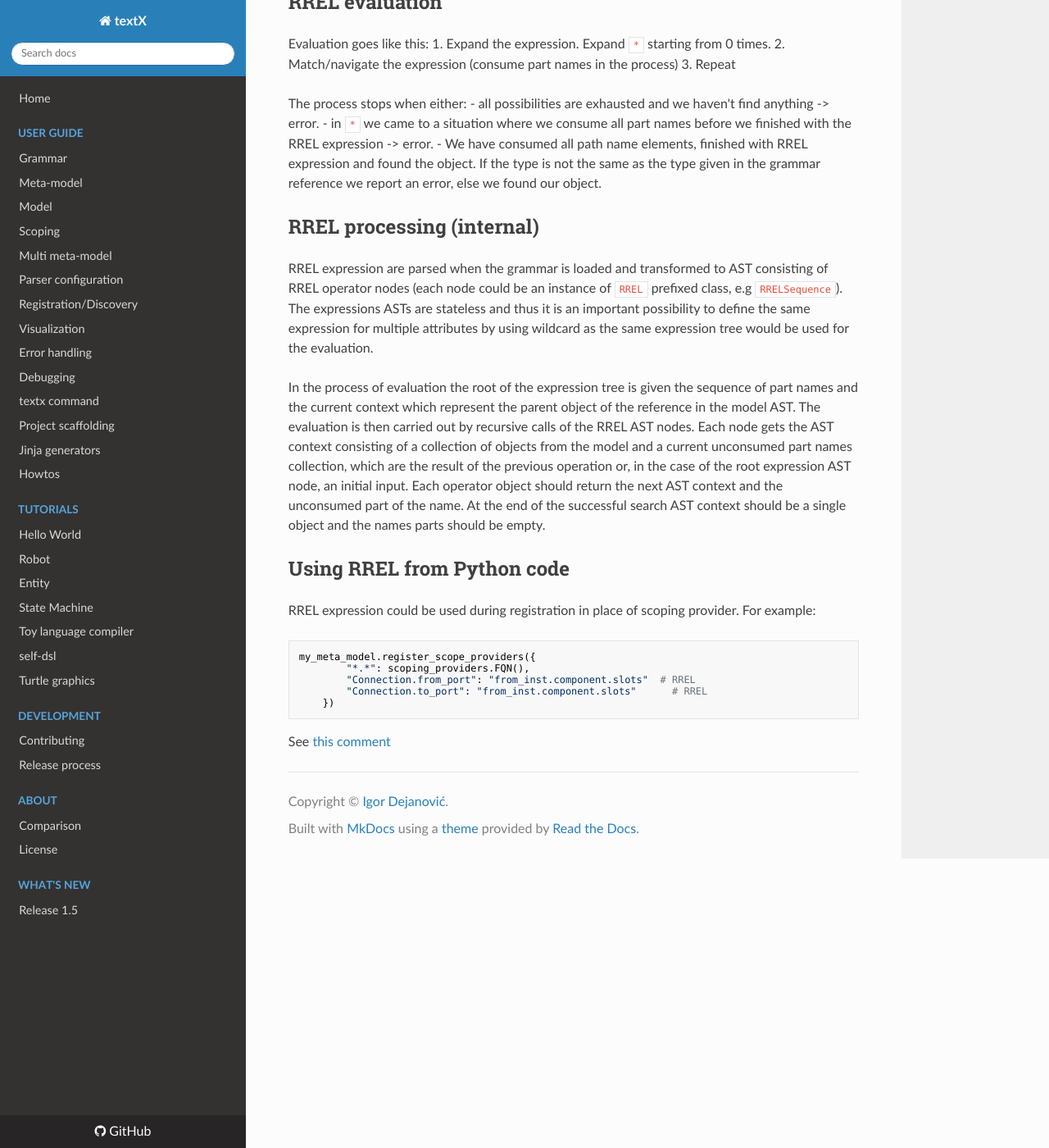
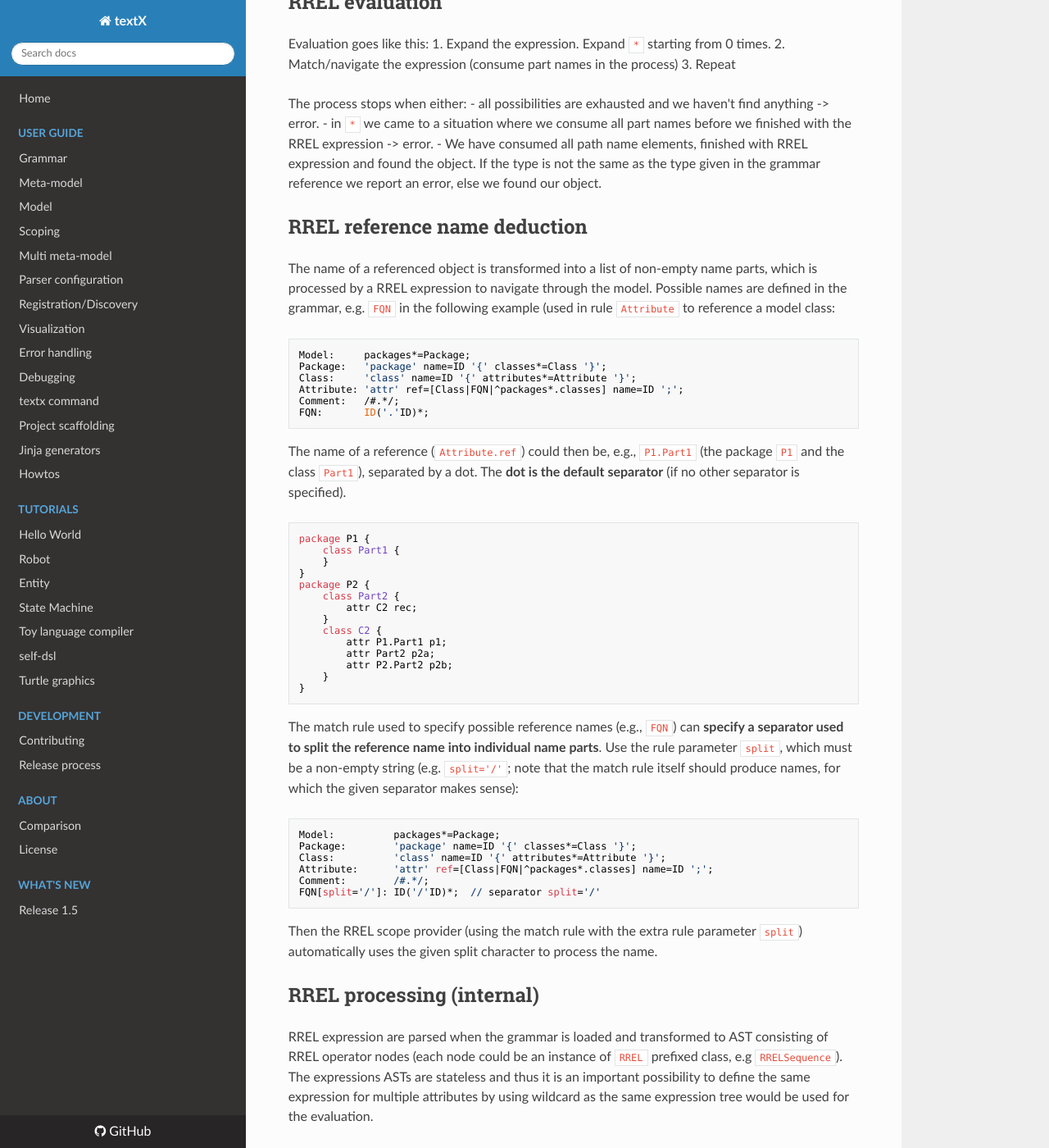
Before and after one commit to textX/textX, an MkDocs documentation site: the page built from docs/rrel.md, in a window 1280 px wide and 1400 px high, scrolled down 1835 px. Shown: the whole window at 82% size. Built offline with MkDocs 1.6.1, drawn with Linux system fonts in a browser that asks for light colours; nearby versions of some CDN libraries; comment, search, counter and statistics services are not loaded.

Commit message:
added docu for the split param

```diff
--- a/docs/rrel.md
+++ b/docs/rrel.md
@@ -96,6 +96,56 @@ The process stops when either:
   found the object. If the type is not the same as the type given in the grammar
   reference we report an error, else we found our object.
 
+## RREL reference name deduction
+
+The name of a referenced object is transformed into a list of non-empty
+name parts, which is processed by a RREL expression to navigate through the
+model. Possible names are defined in the grammar, e.g. `FQN` in the
+following example (used in rule `Attribute` to reference a model class:
+
+    Model:     packages*=Package;
+    Package:   'package' name=ID '{' classes*=Class '}';
+    Class:     'class' name=ID '{' attributes*=Attribute '}';
+    Attribute: 'attr' ref=[Class|FQN|^packages*.classes] name=ID ';';
+    Comment:   /#.*/;
+    FQN:       ID('.'ID)*;
+
+The name of a reference (`Attribute.ref`) could then be,
+e.g., `P1.Part1` (the package `P1` and the class `Part1`),
+separated by a dot. The **dot is the default separator**
+(if no other separator is specified).
+
+    package P1 {
+        class Part1 {
+        }
+    }
+    package P2 {
+        class Part2 {
+            attr C2 rec;
+        }
+        class C2 {
+            attr P1.Part1 p1;
+            attr Part2 p2a;
+            attr P2.Part2 p2b;
+        }
+    }
+
+The match rule used to specify possible reference names (e.g., `FQN`)
+can **specify a separator used to split the reference name into individual
+name parts**. Use the rule parameter `split`, which must be a non-empty
+string (e.g. `split='/'`; note that the match rule itself should produce
+names, for which the given separator makes sense):
+
+    Model:          packages*=Package;
+    Package:        'package' name=ID '{' classes*=Class '}';
+    Class:          'class' name=ID '{' attributes*=Attribute '}';
+    Attribute:      'attr' ref=[Class|FQN|^packages*.classes] name=ID ';';
+    Comment:        /#.*/;
+    FQN[split='/']: ID('/'ID)*;  // separator split='/'
+
+Then the RREL scope provider (using the match rule with the extra
+rule parameter `split`) automatically uses the given split
+character to process the name.
 
 ## RREL processing (internal)
 
```
